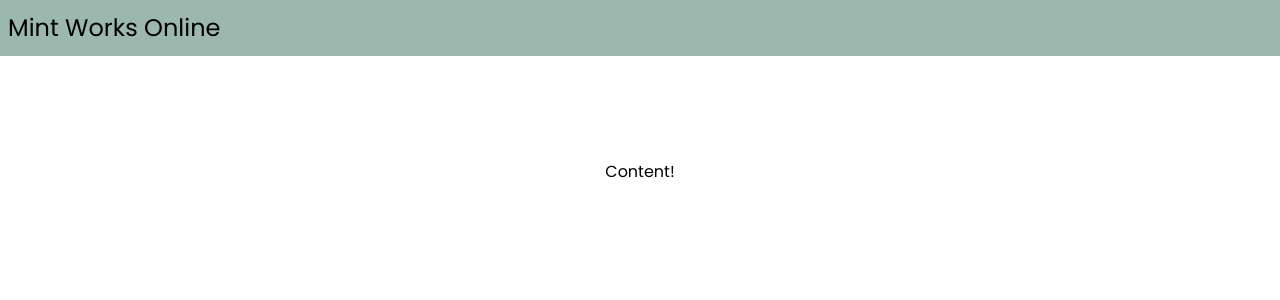
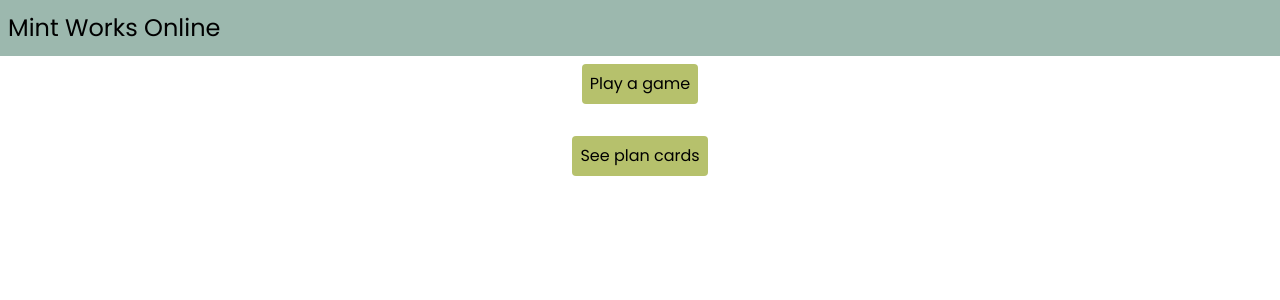
Before and after one commit to Aerilym/mint-works-online, a Next.js app: page / in a window 1280 px wide. Shown: the top 300 px of the page. Built offline with nearby package versions, Linux system fonts and the light colour scheme.

Commit message:
Add homepage

```diff
--- /dev/null
+++ b/app/components/Button.tsx
@@ -0,0 +1,10 @@
+import clsx from 'clsx';
+import { ButtonHTMLAttributes } from 'react';
+
+export function Button({ className, children, ...rest }: ButtonHTMLAttributes<HTMLButtonElement>) {
+  return (
+    <button className={clsx('rounded bg-mintCard-culture p-2', className)} {...rest}>
+      {children}
+    </button>
+  );
+}
--- a/app/game/page.tsx
+++ b/app/game/page.tsx
@@ -1,3 +1,3 @@
 export default function Page() {
-  return <div></div>;
+  return <h2 className="text-3xl">Game goes here...</h2>;
 }
--- a/app/page.tsx
+++ b/app/page.tsx
@@ -1,3 +1,15 @@
+import Link from 'next/link';
+import { Button } from './components/Button';
+
 export default function Page() {
-  return <main className="flex flex-col items-center justify-between p-24">Content!</main>;
+  return (
+    <main className="flex flex-col items-center justify-center gap-8">
+      <Link href="/game">
+        <Button className="">Play a game</Button>
+      </Link>
+      <Link href="/plan">
+        <Button>See plan cards</Button>
+      </Link>
+    </main>
+  );
 }
```
